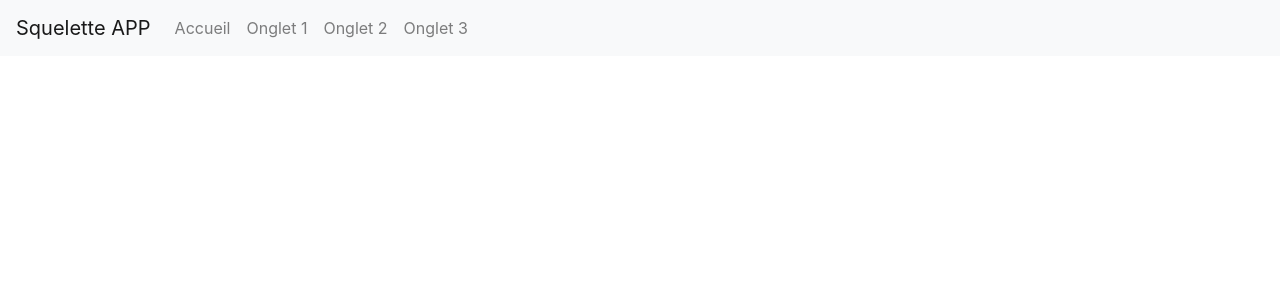
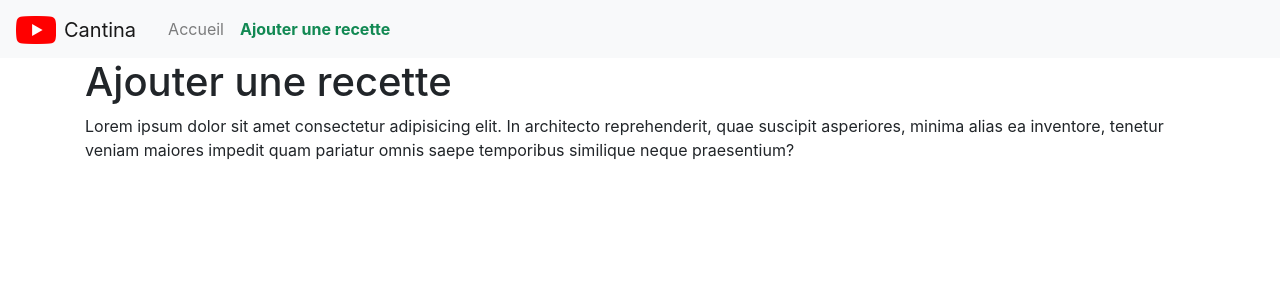
Before and after one commit to Viliprant/cantina-web, a Vue app: page /#/AddRecipe in a window 1280 px wide. Shown: the top 300 px of the page. Built offline with nearby package versions, Linux system fonts and the light colour scheme.

Commit message:
Adaptation du squelette
Modification du squelette utilisé pour coller au sujet.

```diff
--- a/public/index.html
+++ b/public/index.html
@@ -5,11 +5,11 @@
     <meta http-equiv="X-UA-Compatible" content="IE=edge">
     <meta name="viewport" content="width=device-width,initial-scale=1.0">
     <link rel="icon" href="<%= BASE_URL %>favicon.ico">
-    <title>Squelette VueJS</title>
+    <title>Cantina</title>
   </head>
   <body>
     <noscript>
-      <strong>We're sorry but "Squelette" doesn't work properly without JavaScript enabled. Please enable it to continue.</strong>
+      <strong>We're sorry but "Cantina" doesn't work properly without JavaScript enabled. Please enable it to continue.</strong>
     </noscript>
     <div id="app"></div>
     <!-- built files will be auto injected -->
--- a/src/App.vue
+++ b/src/App.vue
@@ -6,13 +6,11 @@
 </template>
 
 <script>
-import Home from "./components/Home.vue";
 import Navbar from "./components/Navbar.vue";
 
 export default {
   name: "app",
   components: {
-    Home,
     Navbar
   }
 };
--- a/src/components/Onglet_2.vue
+++ b/src/components/AddRecipe.vue
@@ -1,13 +1,13 @@
 <template>
   <div class="container">
-      <h1>Onglet 2</h1>
+      <h1>Ajouter une recette</h1>
       <p>Lorem ipsum dolor sit amet consectetur adipisicing elit. In architecto reprehenderit, quae suscipit asperiores, minima alias ea inventore, tenetur veniam maiores impedit quam pariatur omnis saepe temporibus similique neque praesentium?</p>
   </div>
 </template>
 
 <script>
 export default {
-    name: 'Onglet_2'
+    name: 'AddRecipe'
 }
 </script>
 
--- a/src/components/Navbar.vue
+++ b/src/components/Navbar.vue
@@ -1,6 +1,6 @@
 <template>
   <nav class="navbar navbar-expand-lg navbar-light bg-light">
-      <a class="navbar-brand" href="#">Squelette APP</a>
+      <a class="navbar-brand align-middle" href="#"><img src="../assets/cantina-logo.png"/><span class="align-middle px-2">Cantina</span></a>
       <button
         class="navbar-toggler"
         type="button"
@@ -14,17 +14,11 @@
       </button>
       <div class="collapse navbar-collapse" id="navbarNav">
         <ul class="navbar-nav">
-          <li class="nav-item">
+          <li class="nav-item align-middle">
             <router-link to="/" class="nav-link">Accueil</router-link>
           </li>
-          <li class="nav-item">
-            <router-link to="/Onglet_1" class="nav-link">Onglet 1</router-link>
-          </li>
-          <li class="nav-item">
-            <router-link to="/Onglet_2" class="nav-link">Onglet 2</router-link>
-          </li>
-          <li class="nav-item">
-            <router-link to="/Onglet_3" class="nav-link">Onglet 3</router-link>
+          <li class="nav-item align-middle">
+            <router-link to="/AddRecipe" class="nav-link">Ajouter une recette</router-link>
           </li>
         </ul>
       </div>
--- a/src/components/Onglet_1.vue
+++ /dev/null
@@ -1,16 +0,0 @@
-<template>
-  <div class="container">
-      <h1>Onglet 1</h1>
-      <p>Lorem ipsum dolor sit amet consectetur adipisicing elit. In architecto reprehenderit, quae suscipit asperiores, minima alias ea inventore, tenetur veniam maiores impedit quam pariatur omnis saepe temporibus similique neque praesentium?</p>
-  </div>
-</template>
-
-<script>
-export default {
-    name: 'Onglet_1'
-}
-</script>
-
-<style scoped>
-
-</style>
--- a/src/components/Onglet_3.vue
+++ /dev/null
@@ -1,15 +0,0 @@
-<template>
-  <div class="container">
-      <h1>Onglet 3</h1>
-      <p>Lorem ipsum dolor sit amet consectetur adipisicing elit. In architecto reprehenderit, quae suscipit asperiores, minima alias ea inventore, tenetur veniam maiores impedit quam pariatur omnis saepe temporibus similique neque praesentium?</p>  </div>
-</template>
-
-<script>
-export default {
-    name: 'Onglet_3'
-}
-</script>
-
-<style scoped>
-
-</style>
```
Also changed, not shown: src/router.js (+2 -6 lines), src/assets/cantina-logo.png (added), src/assets/logo.png (deleted).
